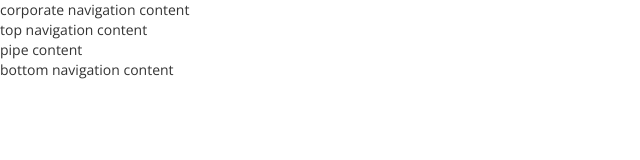
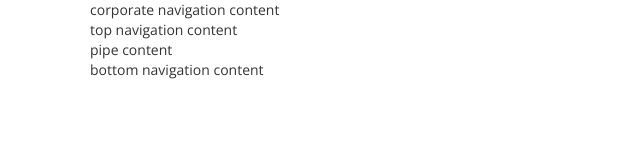
Before and after one commit to tramel-woodard/florida_blue, a plain HTML site: page index.html in a window 1280 px wide. Shown: the whole page, without its empty margins (0-640 px from the left). Drawn offline with nearby package versions, Linux system fonts and the light colour scheme.

Commit message:
Web layout is flushed against the left side of the browser. Centered the layout using bootstrap 'container-fluid' style across all containers. Also extended the layout from what appears to be 1000px to 1100px.

```diff
--- a/index.html
+++ b/index.html
@@ -11,26 +11,30 @@
             body {
                 font-family: 'Open Sans', sans-serif;
             }
+            .row_max_width {
+                max-width: 1100px;
+                margin: 0 auto;
+            }
         </style>
     </head>
     <body>
         <div class="container-fluid">
-            <div class="row">
+            <div class="row row_max_width">
                 corporate navigation content
             </div>
         </div>
         <div class="container-fluid">
-            <div class="row">
+            <div class="row row_max_width">
                 top navigation content
             </div>
         </div>
         <div class="container-fluid">
-            <div class="row">
+            <div class="row row_max_width">
                 pipe content
             </div>
         </div>
         <div class="container-fluid">
-            <div class="row">
+            <div class="row row_max_width">
                 bottom navigation content
             </div>
         </div>
```
